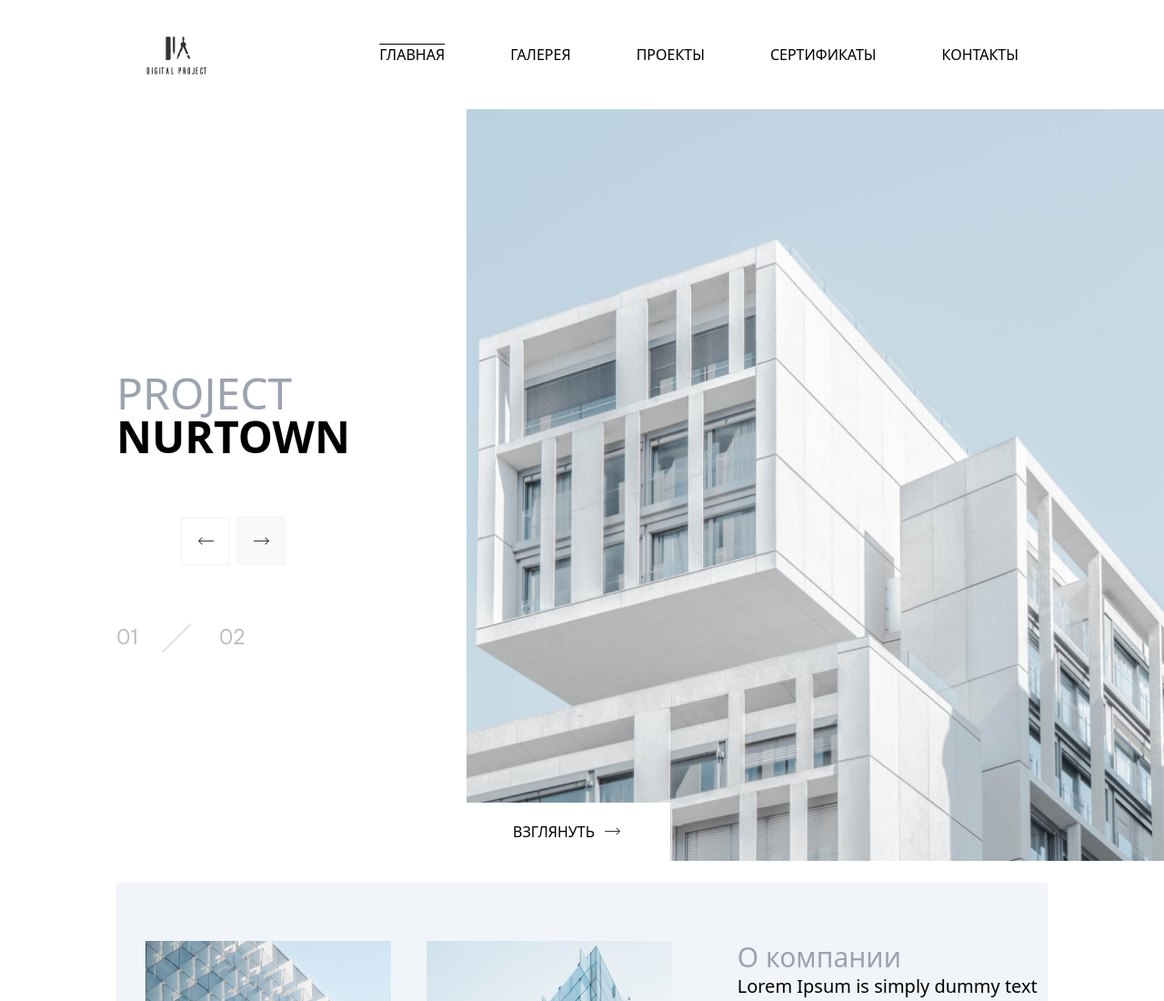
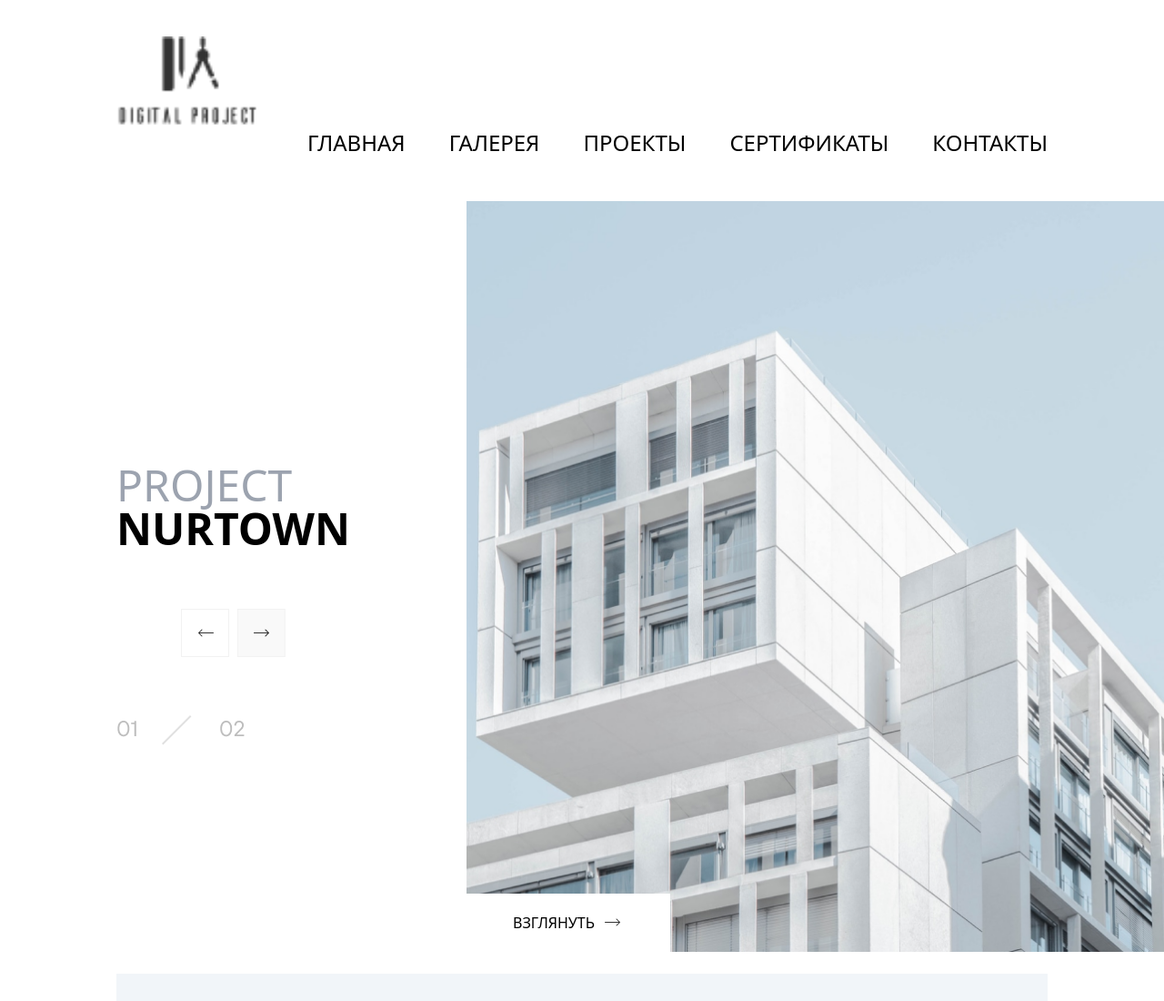
Before and after one commit to microhexagon/Aimakareem-architect-project, a plain HTML site: page index.html in a window 1280 px wide. Shown: the top 1100 px of the page at 91% size. Drawn offline with nearby package versions, Linux system fonts and the light colour scheme.

Commit message:
properly set nav bar

```diff
--- a/index.html
+++ b/index.html
@@ -12,42 +12,35 @@
 <body>
     <script src="script.js"></script>
     <div><!-- 1st page main div -->
-        <div id="menu-bar" class="absolute w-full">
-            <nav>
-                <!-- Logo Section -->
-                <div class="lg:hidden sm:h-16 sm:mt-6 sm:ml-4 flex justify-between items-center px-4">
-                    <img src="/assets/Images/logo pic.png" alt="logo" class="h-12">
-                    <!-- Menu Icon -->
-                    <button id="menu-icon" class="lg:hidden focus:outline-none text-2xl">
-                        <i class="fa-solid fa-bars"></i>
-                    </button>
-                </div>
+        <nav class=" mr-32 ml-32">
+            <div class=" nav-logo hidden sm:flex items-center justify-between mt-10 ">
+                <a href="">
+                    <img src="assets/Images/logo pic.png" alt="logo" class="w-40 h-auto">
+                </a>
+                <button class="lg:hidden cursor-pointer" id="menu-toggle">
+                    <i class="fa-solid fa-bars text-5xl"></i>
+                </button>
+            </div>
+            <ul class="nav-links hidden lg:flex justify-end text-2xl mb-12 space-x-6 gap-6   ">
+                <li class="hover:underline "><a href="/index.html">ГЛАВНАЯ</a></li>
+                <li class="hover:underline "><a href="/index1.html">ГАЛЕРЕЯ</a></li>
+                <li class="hover:underline "><a href="/index2.html">ПРОЕКТЫ</a></li>
+                <li class="hover:underline "><a href="/index3.html">СЕРТИФИКАТЫ</a></li>
+                <li class="hover:underline "><a href="/index4.html">КОНТАКТЫ</a></li>
+            </ul>
 
-                <!-- Menu Items -->
-                <ul id="menu" class="hidden lg:hidden sm:flex sm:flex-col sm:space-y-4 sm:mt-6 sm:px-4 bg-white shadow-md">
-                    <li><a href="#" class="hover:underline">ГЛАВНАЯ</a></li>
-                    <li><a href="#" class="hover:underline">ГАЛЕРЕЯ</a></li>
-                    <li><a href="#" class="hover:underline">ПРОЕКТЫ</a></li>
-                    <li><a href="#" class="hover:underline">СЕРТИФИКАТЫ</a></li>
-                    <li><a href="#" class="hover:underline">КОНТАКТЫ</a></li>
-                </ul>
-            </nav>
-        </div>
+                <!-- Mobile Navigation -->
 
-        <div>
-            <nav class="hidden lg:flex items-center justify-between px-8 py-4 mr-32 ml-32">
-                <div class="w-20 h-16 mt-6">
-                    <img class="" src="/assets/Images/logo pic.png" alt="logo" >
-                </div>
-                <div class=" flex justify-center items-center space-x-8 gap-10 ">
-                    <a href="#" class="underline underline-offset-4 decoration-underline decoration-black overline hover:underline">ГЛАВНАЯ</a>
-                    <a href="#" class="hover:underline">ГАЛЕРЕЯ</a>
-                    <a href="#" class="hover:underline">ПРОЕКТЫ</a>
-                    <a href="#" class="hover:underline">СЕРТИФИКАТЫ</a>
-                    <a href="#" class="hover:underline mr-10">КОНТАКТЫ</a>
-                </div>
-            </nav>
-        </div>
+            <ul id="nav-links-mobile" class="hidden lg:hidden absolute top-0 right-0 bg-gray-400 w-full p-6 space-y-6 text-2xl">
+                <li><a href="/index.html">ГЛАВНАЯ</a></li>
+                <li><a href="/index1.html">ГАЛЕРЕЯ</a></li>
+                <li><a href="/index2.html">ПРОЕКТЫ</a></li>
+                <li><a href="/index3.html">СЕРТИФИКАТЫ</a></li>
+                <li><a href="/index4.html">КОНТАКТЫ</a></li>
+            </ul>
+        </nav>
+
+
         <!-- section 2 -->
             <div class="flex justify-between ">
                 <div class="left div text-5xl m-32">
@@ -275,14 +268,10 @@
 
     </div> <!-- 1st page main div -->
     <script>
-        // Select the menu icon and menu
-        const menuIcon = document.getElementById("menu-icon");
-        const menu = document.getElementById("menu");
-
-        // Add event listener for the menu icon
-        menuIcon.addEventListener("click", () => {
-            // Toggle the 'hidden' class to show or hide the menu
-            menu.classList.toggle("");
+        const  menuToggle = document.getElementById('menu-toggle')
+        const  mobileNav = document.getElementById('nav-links-mobile')
+        menuToggle.addEventListener('click',() => {
+            mobileNav.classList.toggle('hidden');
         });
     </script>
 </body>
```
